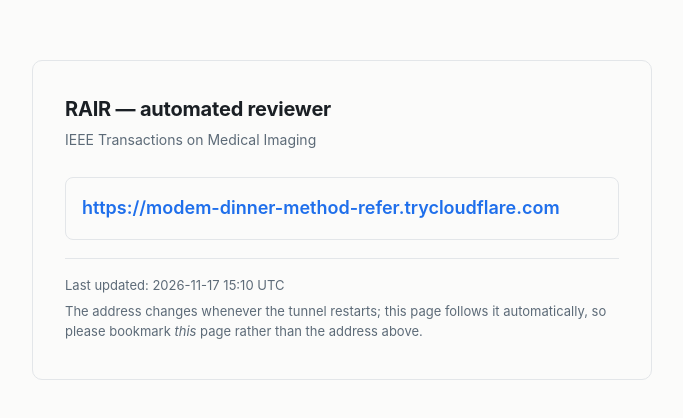
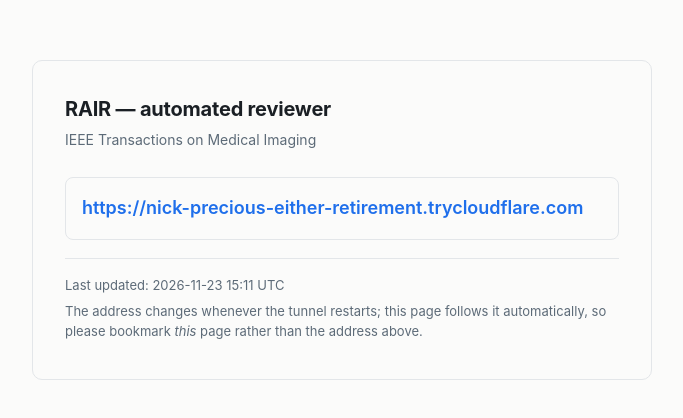
Before and after one commit to mkboch/rair-access, a plain HTML site: page index.html in a window 1280 px wide. Shown: the part 180-598 px from the top of the page, without its empty margins (298-981 px from the left). Drawn offline with Linux system fonts and the light colour scheme.

Commit message:
link: https://nick-precious-either-retirement.trycloudflare.com

```diff
--- a/index.html
+++ b/index.html
@@ -31,9 +31,9 @@
 <div class="card">
   <h1>RAIR — automated reviewer</h1>
   <div class="sub">IEEE Transactions on Medical Imaging</div>
-  <a class="link" id="u" href="https://modem-dinner-method-refer.trycloudflare.com">https://modem-dinner-method-refer.trycloudflare.com</a>
+  <a class="link" id="u" href="https://nick-precious-either-retirement.trycloudflare.com">https://nick-precious-either-retirement.trycloudflare.com</a>
   <div class="meta">
-    <div>Last updated: <span id="t">2026-11-17 15:10 UTC</span></div>
+    <div>Last updated: <span id="t">2026-11-23 15:11 UTC</span></div>
     <div>The address changes whenever the tunnel restarts; this page follows it
          automatically, so please bookmark <em>this</em> page rather than the address above.</div>
   </div>
```
